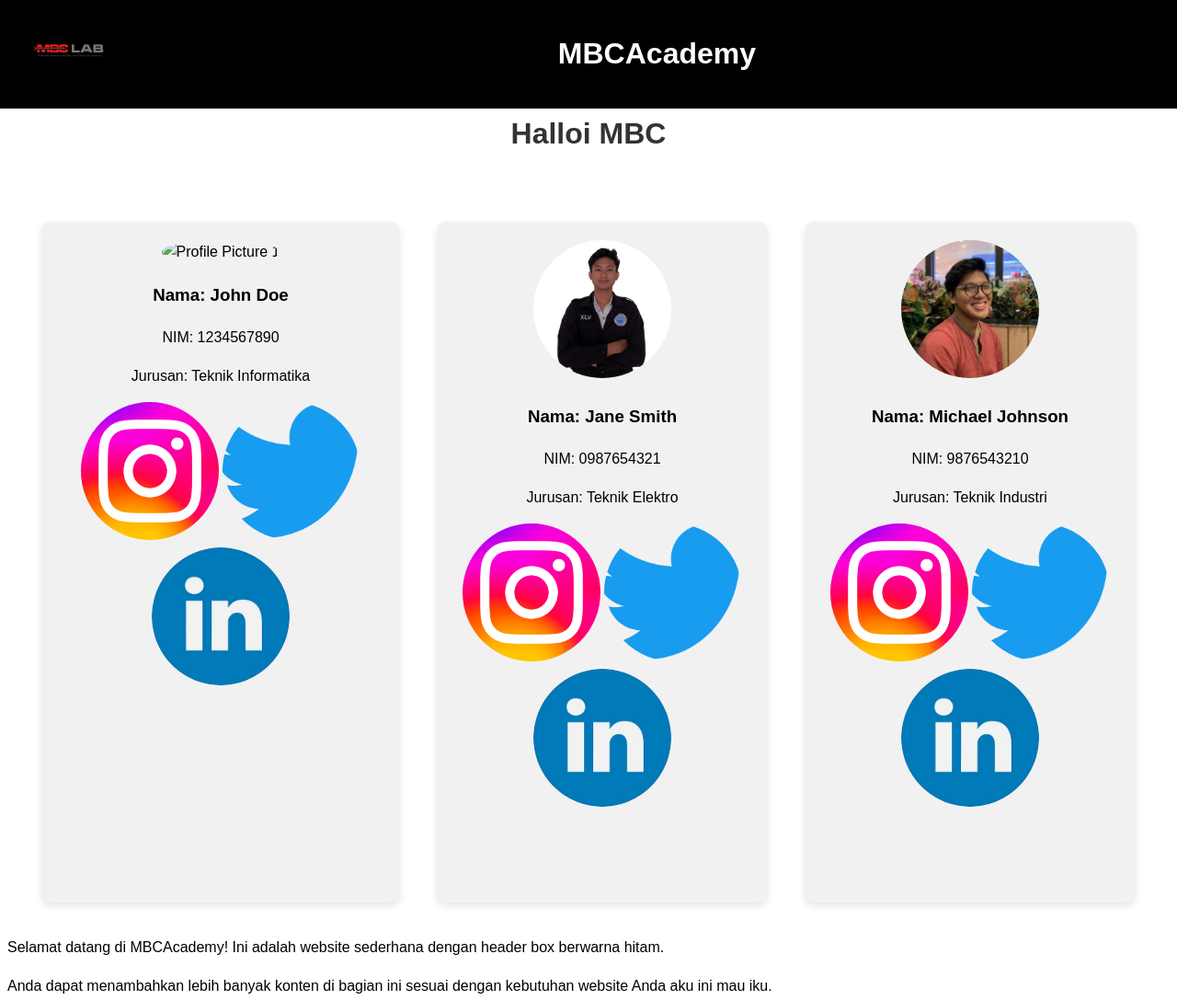
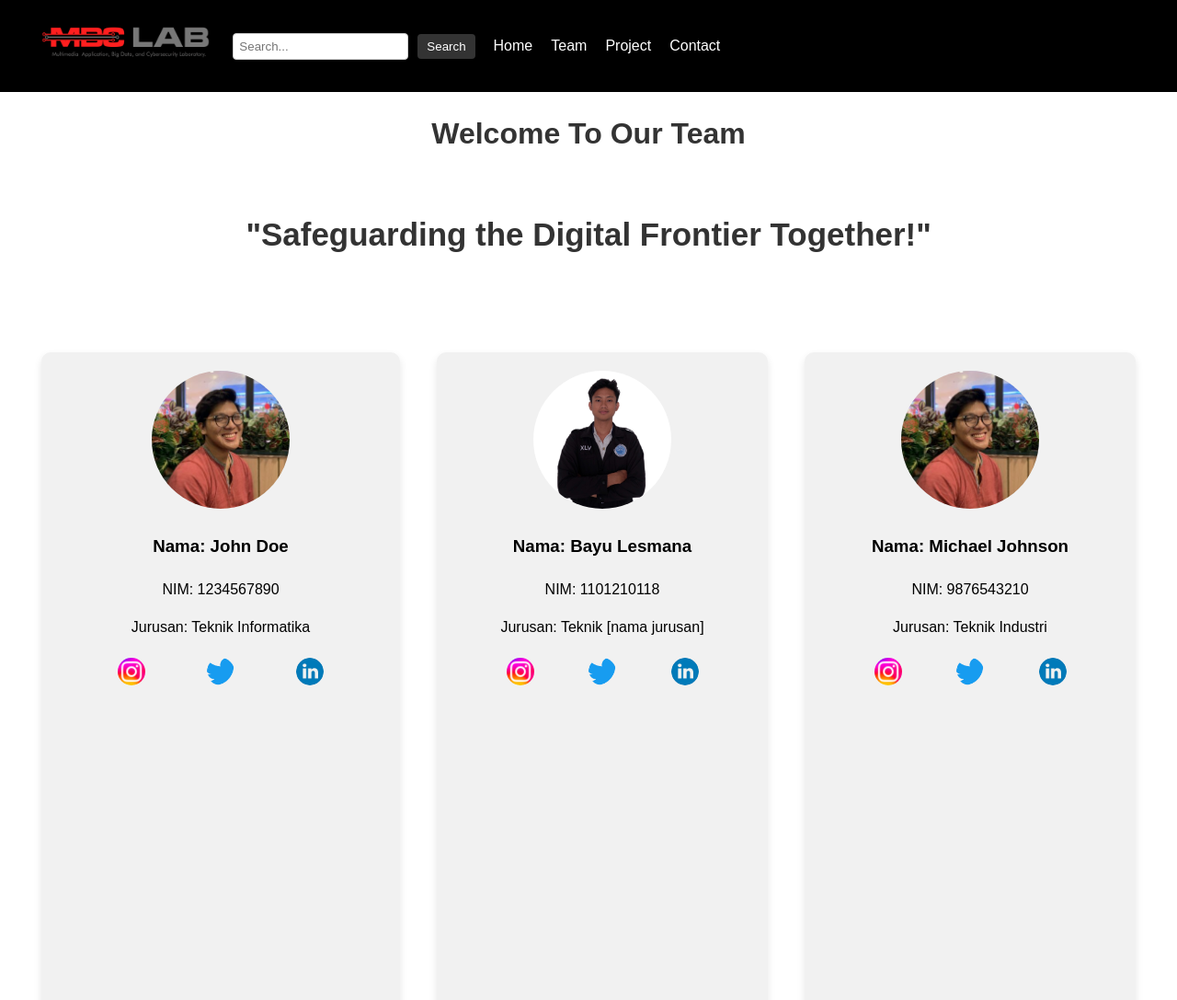
Before and after one commit to bayuish/Dumyweb_TeamTwoCyber, a plain HTML site: page Baru/index.html in a window 1280 px wide. Shown: the top 1087 px of the page at 92% size. Drawn offline with Linux system fonts and the light colour scheme.

Commit message:
Commit ke 2
Menambah Search Bar, Navigation Bar, Merapihkan Header, menambah animasi Headline

```diff
--- a/Baru/index.html
+++ b/Baru/index.html
@@ -10,42 +10,63 @@
         <div class="logo">
             <img src="./logo.png" alt="MBCAcademy Logo"> <!-- Ganti dengan path gambar logo Anda -->
         </div>
-        <h1 class="center">MBCAcademy</h1> <!-- Menambahkan class "center" untuk judul header -->
+        <!-- Search bar -->
+        <div class="search-bar">
+            <input type="search" placeholder="Search...">
+            <button type="submit">Search</button>
+        </div>
+        <!-- Navigation bar -->
+        <nav>
+            <ul>
+                <li><a href="#home">Home</a></li>
+                <li><a href="#team">Team</a></li>
+                <li><a href="#project">Project</a></li>
+                <li><a href="#contact">Contact</a></li>
+            </ul>
+        </nav>
     </header>
+
 
     <!-- Headline -->
     <div class="headline">
-        <h2>Halloi MBC</h2>
+        <h2 class="popup-text">Welcome To Our Team</h2>
+        <h3> "Safeguarding the Digital Frontier Together!"</h3>
     </div>
 
     <!-- Biodata -->
     <div class="biodata-container">
         <!-- Biodata Box 1 -->
         <div class="biodata-box">
-            <img src="./Ikhsan.jpeg" alt="Profile Picture 1"> <!-- Ganti dengan path gambar foto Anda -->
+            <img src="./surya.jpg" alt="Profile Picture 1"> <!-- Ganti dengan path gambar foto Anda -->
             <h3>Nama: John Doe</h3>
             <p>NIM: 1234567890</p>
             <p>Jurusan: Teknik Informatika</p>
-            <!-- Tambahkan logo Instagram -->
-            <img src="./instagram.png" alt="Instagram Logo">
-            <!-- Tambahkan logo Twitter -->
-            <img src="./twiter.png" alt="Twitter Logo">
-            <!-- Tambahkan logo LinkedIn -->
-            <img src="./linked.jpeg" alt="LinkedIn Logo">
+            <!-- Sosial media box 1-->
+            <div class="social-media">
+                <!-- Tambahkan logo Instagram -->
+                <img src="./instagram.png" alt="Instagram Logo">
+                <!-- Tambahkan logo Twitter -->
+                <img src="./twiter.png" alt="Twitter Logo">
+                <!-- Tambahkan logo LinkedIn -->
+                <img src="./linked.jpeg" alt="LinkedIn Logo">
+            </div>
         </div>
 
         <!-- Biodata Box 2 -->
         <div class="biodata-box">
             <img src="./Bayu.jpg" alt="Profile Picture 2"> <!-- Ganti dengan path gambar foto Anda -->
-            <h3>Nama: Jane Smith</h3>
-            <p>NIM: 0987654321</p>
-            <p>Jurusan: Teknik Elektro</p>
-            <!-- Tambahkan logo Instagram -->
-            <img src="./instagram.png" alt="Instagram Logo">
-            <!-- Tambahkan logo Twitter -->
-            <img src="./twiter.png" alt="Twitter Logo">
-            <!-- Tambahkan logo LinkedIn -->
-            <img src="./linked.jpeg" alt="LinkedIn Logo">
+            <h3>Nama: Bayu Lesmana</h3>
+            <p>NIM: 1101210118</p>
+            <p>Jurusan: Teknik [nama jurusan]</p>
+            <!-- Sosial media box 2-->
+            <div class="social-media">
+                <!-- Tambahkan logo Instagram -->
+                <img src="./instagram.png" alt="Instagram Logo">
+                <!-- Tambahkan logo Twitter -->
+                <img src="./twiter.png" alt="Twitter Logo">
+                <!-- Tambahkan logo LinkedIn -->
+                <img src="./linked.jpeg" alt="LinkedIn Logo">
+            </div>
         </div>
 
         <!-- Biodata Box 3 -->
@@ -54,19 +75,22 @@
             <h3>Nama: Michael Johnson</h3>
             <p>NIM: 9876543210</p>
             <p>Jurusan: Teknik Industri</p>
-            <!-- Tambahkan logo Instagram -->
-            <img src="./instagram.png" alt="Instagram Logo">
-            <!-- Tambahkan logo Twitter -->
-            <img src="./twiter.png" alt="Twitter Logo">
-            <!-- Tambahkan logo LinkedIn -->
-            <img src="./linked.jpeg" alt="LinkedIn Logo">
+            <!-- Sosial media box 3-->
+            <div class="social-media">
+                <!-- Tambahkan logo Instagram -->
+                <img src="./instagram.png" alt="Instagram Logo">
+                <!-- Tambahkan logo Twitter -->
+                <img src="./twiter.png" alt="Twitter Logo">
+                <!-- Tambahkan logo LinkedIn -->
+                <img src="./linked.jpeg" alt="LinkedIn Logo">
+            </div>
         </div>
     </div>
 
     <!-- Konten lainnya bisa ditambahkan di sini -->
     <div>
         <p>Selamat datang di MBCAcademy! Ini adalah website sederhana dengan header box berwarna hitam.</p>
-        <p>Anda dapat menambahkan lebih banyak konten di bagian ini sesuai dengan kebutuhan website Anda aku ini mau iku.</p>
+        <p>Anda dapat menambahkan lebih banyak konten di bagian ini sesuai dengan kebutuhan website Anda.</p>
     </div>
 </body>
 </html>
--- a/Baru/style.css
+++ b/Baru/style.css
@@ -4,14 +4,15 @@ header {
     color: white;
     padding: 20px;
     display: flex;
-    justify-content: space-between;
+    justify-content: spa; /* Pindahkan logo ke tengah header */
     align-items: center;
     margin: 0;
-    width: 100%; /* Menambahkan properti width: 100% untuk membuat header full-width */
-    position: fixed; /* Menambahkan properti position: fixed untuk membuat header tetap di atas */
-    top: 0; /* Menambahkan properti top: 0 untuk membuat header melekat di bagian atas */
-    left: 0; /* Menambahkan properti left: 0 untuk membuat header melekat di bagian kiri */
-    right: 0; /* Menambahkan properti right: 0 untuk membuat header melekat di bagian kanan */
+    width: 100%;
+    height: 60px;
+    position: fixed;
+    top: 0;
+    left: 0;
+    right: 0;
 }
 
 .logo {
@@ -19,7 +20,52 @@ header {
 }
 
 .logo img {
-    max-height: 50px;
+    max-height: 120px; /* Mengatur ukuran maksimum tinggi logo */
+    max-width: 400px; /* Mengatur ukuran maksimum lebar logo */
+}
+
+/* Search bar style */
+.search-bar {
+    display: flex;
+    align-items: center;
+}
+
+.search-bar input[type="search"] {
+    padding: 6px;
+    border: 1px solid #ccc;
+    border-radius: 4px;
+    margin-right: 10px;
+}
+
+.search-bar button[type="submit"] {
+    padding: 6px 10px;
+    background-color: #333;
+    color: white;
+    border: none;
+    border-radius: 4px;
+    cursor: pointer;
+}
+
+/* Navigation bar style */
+nav {
+    display: flex; /* Membuat navigasi horizontal */
+}
+
+nav ul {
+    list-style-type: none;
+    margin: 0;
+    padding: 0;
+    display: flex; /* Membuat daftar menu navigasi horizontal */
+}
+
+nav ul li {
+    margin-left: 20px;
+}
+
+nav ul li a {
+    color: white;
+    text-decoration: none;
+    font-size: 16px;
 }
 
 /* Menambahkan style untuk judul header yang berada di tengah */
@@ -41,7 +87,58 @@ h1.center {
     font-weight: bold;
     color: #333; /* Menambahkan warna teks ke headline */
 }
-/* ... Kode CSS sebelumnya ... */
+/* CSS untuk animasi transisi popup pada headline */
+@keyframes popupAnimation {
+    0% {
+        transform: scale(1);
+        opacity: 0;
+    }
+    50% {
+        transform: scale(1.2);
+        opacity: 1;
+    }
+    100% {
+        transform: scale(1);
+        opacity: 1;
+    }
+}
+
+.popup-text {
+    animation: popupAnimation 1.5s ease-in-out;
+    transform-origin: center;
+}
+
+/* CSS untuk animasi efek pecah teks pada headline */
+.headline h3 {
+    font-size: 32px;
+    font-weight: bold;
+    color: #333;
+    display: inline-block;
+    position: relative;
+}
+
+/* CSS untuk animasi skala pada headline */
+.headline h3 {
+    font-size: 32px;
+    font-weight: bold;
+    color: #333;
+    animation: scaleText 1.5s alternate infinite; /* Animasi skala selama 1.5 detik dengan pengulangan bolak-balik */
+}
+
+/* Animasi skala */
+@keyframes scaleText {
+    0% {
+        transform: scale(1);
+    }
+    100% {
+        transform: scale(1.1); /* Teks diperbesar 110% */
+    }
+}
+
+
+
+
+
 
 /* Gaya untuk biodata container */
 .biodata-container {
@@ -49,8 +146,6 @@ h1.center {
     justify-content: center;
     margin-top: 50px;
 }
-
-/* ... Kode CSS sebelumnya ... */
 
 /* Gaya untuk biodata box */
 .biodata-box {
@@ -67,7 +162,6 @@ h1.center {
 .biodata-box:nth-child(1) {
     width: 350px; /* Ukuran box biodata pertama */
     height: 700px;
-
 }
 
 /* Gaya untuk biodata box kedua */
@@ -80,7 +174,6 @@ h1.center {
     width: 320px; /* Ukuran box biodata ketiga */
 }
 
-
 /* Gaya untuk foto pada masing-masing biodata */
 .biodata-box img {
     border-radius: 50%;
@@ -88,8 +181,6 @@ h1.center {
     height: 150px; /* Ukuran tinggi foto, sesuaikan jika perlu */
     object-fit: cover; /* Agar foto terisi dengan baik di kotak, sesuaikan jika perlu */
 }
-
-/* ... Kode CSS sebelumnya ... */
 
 /* Gaya untuk social media icons */
 .social-media {
@@ -100,13 +191,9 @@ h1.center {
 
 .social-media img {
     width: 30px;
-    height: 50px;
-    margin: 0 5px;
+    height: 30px;
+    margin: 4px;
 }
-
-/* ... Kode CSS lainnya ... */
-
-/* ... Kode CSS lainnya ... */
 
 /* Gaya tambahan untuk tampilan yang menarik */
 body {
```
Also changed, not shown: 1 other file.
